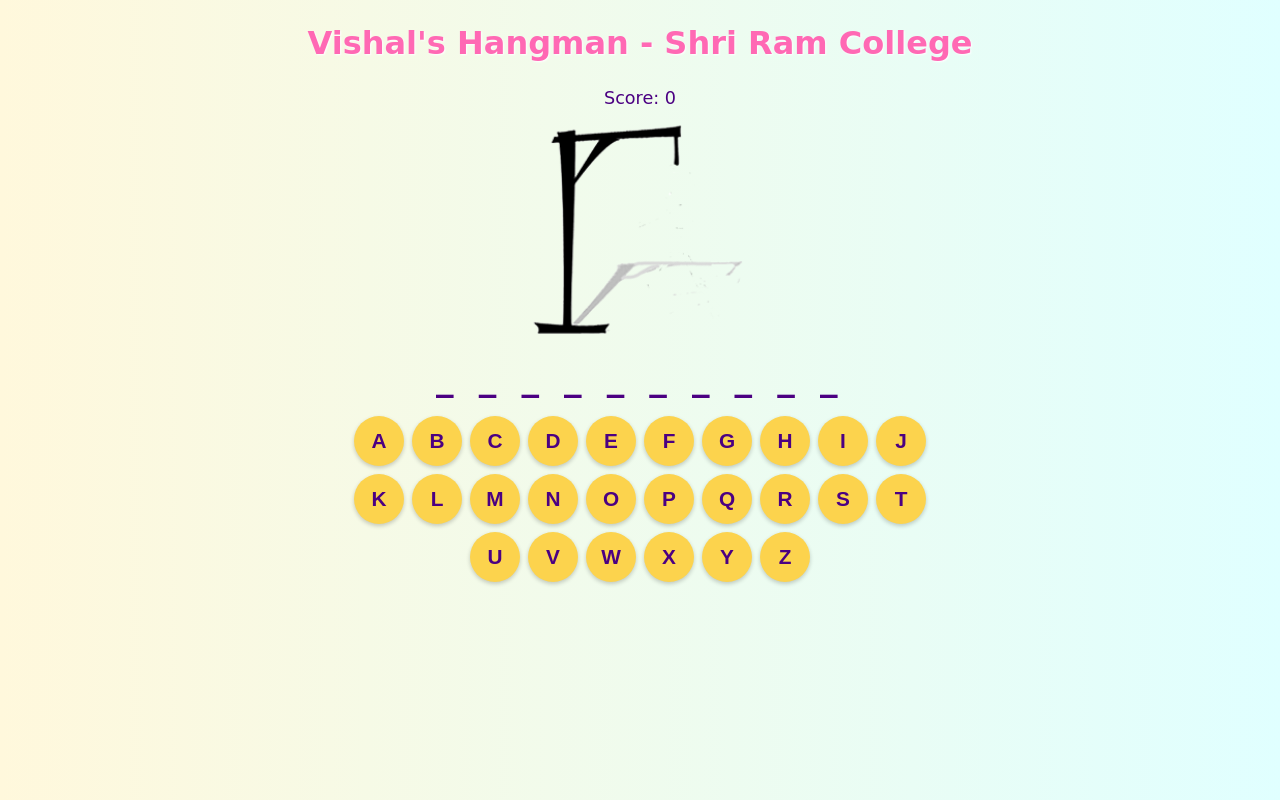
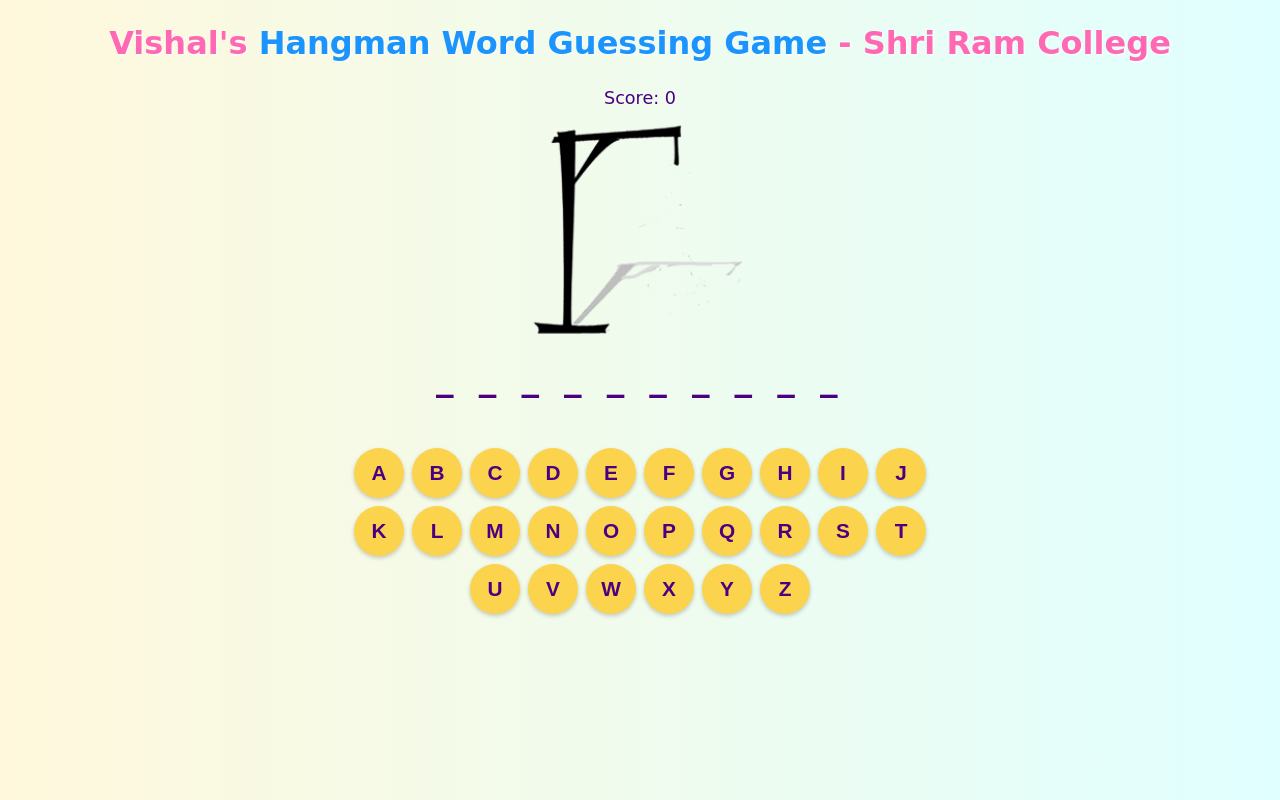
Before and after one commit to vkakda/React-Hangman, a React (Vite) app: page / in a window 1280 px wide. Built offline with nearby package versions, Linux system fonts and the light colour scheme.

Commit message:
update ux

```diff
--- a/src/App.css
+++ b/src/App.css
@@ -27,6 +27,10 @@
   color: #ff69b4;
   margin: 0.5rem 0;
   text-shadow: 1px 1px 2px white;
+}
+
+.game-title{
+  color: #1c94fd;
 }
 
 /* Score */
@@ -61,7 +65,7 @@
   gap: 0.5rem;
   width: 100%;
   max-width: 600px;
-  margin: 0.5rem auto;
+  margin: 2.5rem auto;
 }
 
 .letter-btn {
--- a/src/App.jsx
+++ b/src/App.jsx
@@ -67,7 +67,7 @@
 
   return (
     <div className="App">
-      <h1>Vishal's Hangman - Shri Ram College</h1>
+      <h1>Vishal's <span className='game-title'>Hangman Word Guessing Game </span>- Shri Ram College</h1>
       <p className="score">Score: {score}</p>
       <img src={`/images/hangman${wrong}.png`} alt="hangman" className="hangman-img" />
       <p className="word">{renderWord()}</p>
```
